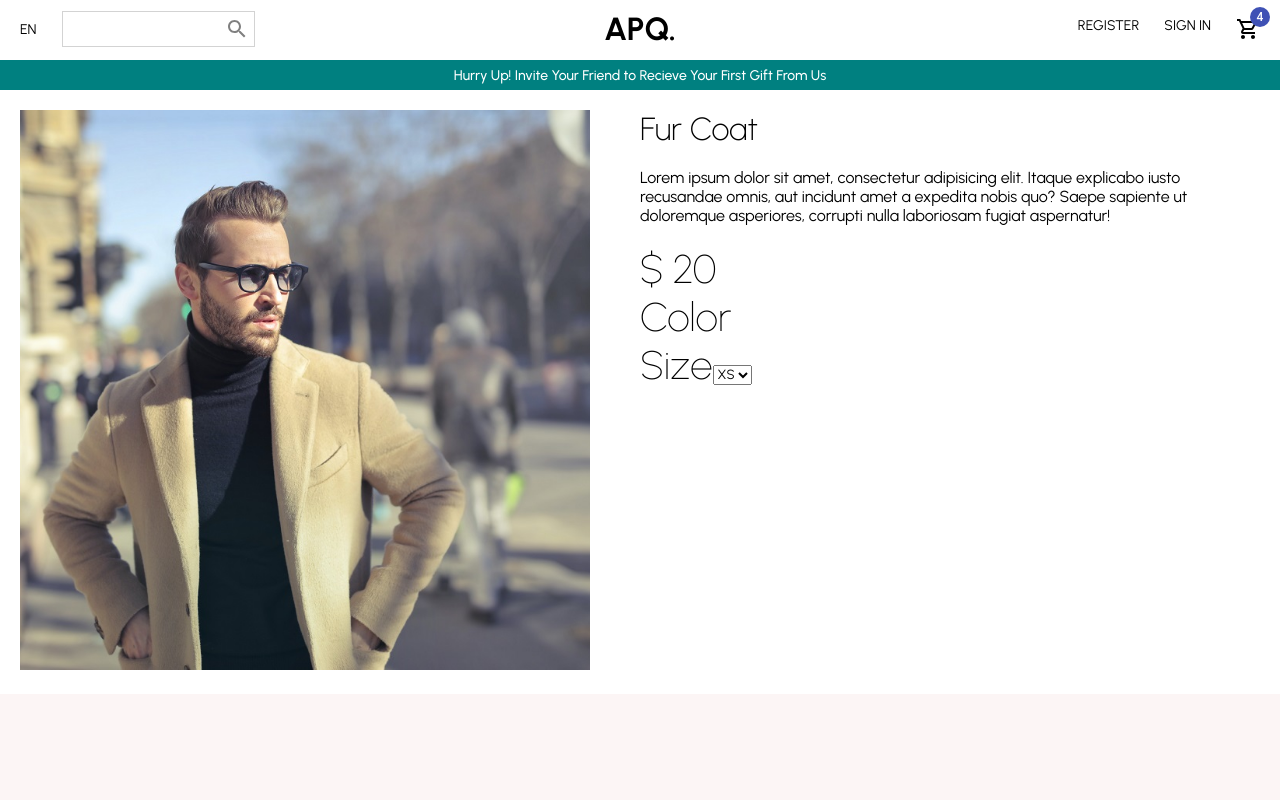
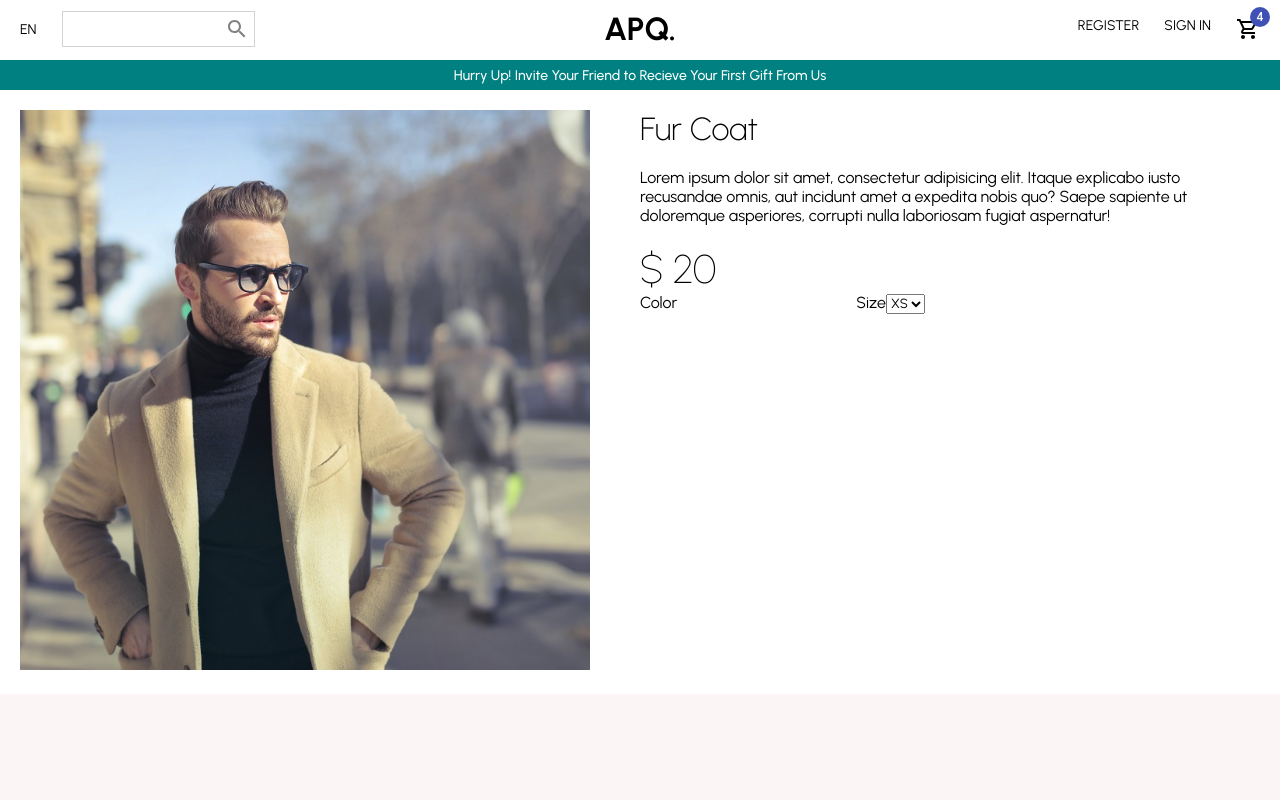
Before and after one commit to AliPooladmast/e-commerce, a React (Create React App) app: page / in a window 1280 px wide. Shown: the top 800 px of the page. Built offline with nearby package versions, Linux system fonts and the light colour scheme.

Commit message:
feat(porduct): add style for filter container of the size and color

```diff
--- a/src/pages/Product/Product.module.scss
+++ b/src/pages/Product/Product.module.scss
@@ -28,8 +28,14 @@
     margin: 20px 0;
   }
 
-  span {
+  > span {
     font-weight: 100;
     font-size: 40px;
   }
 }
+
+.FilterContainer {
+  width: 50%;
+  display: flex;
+  justify-content: space-between;
+}
```
